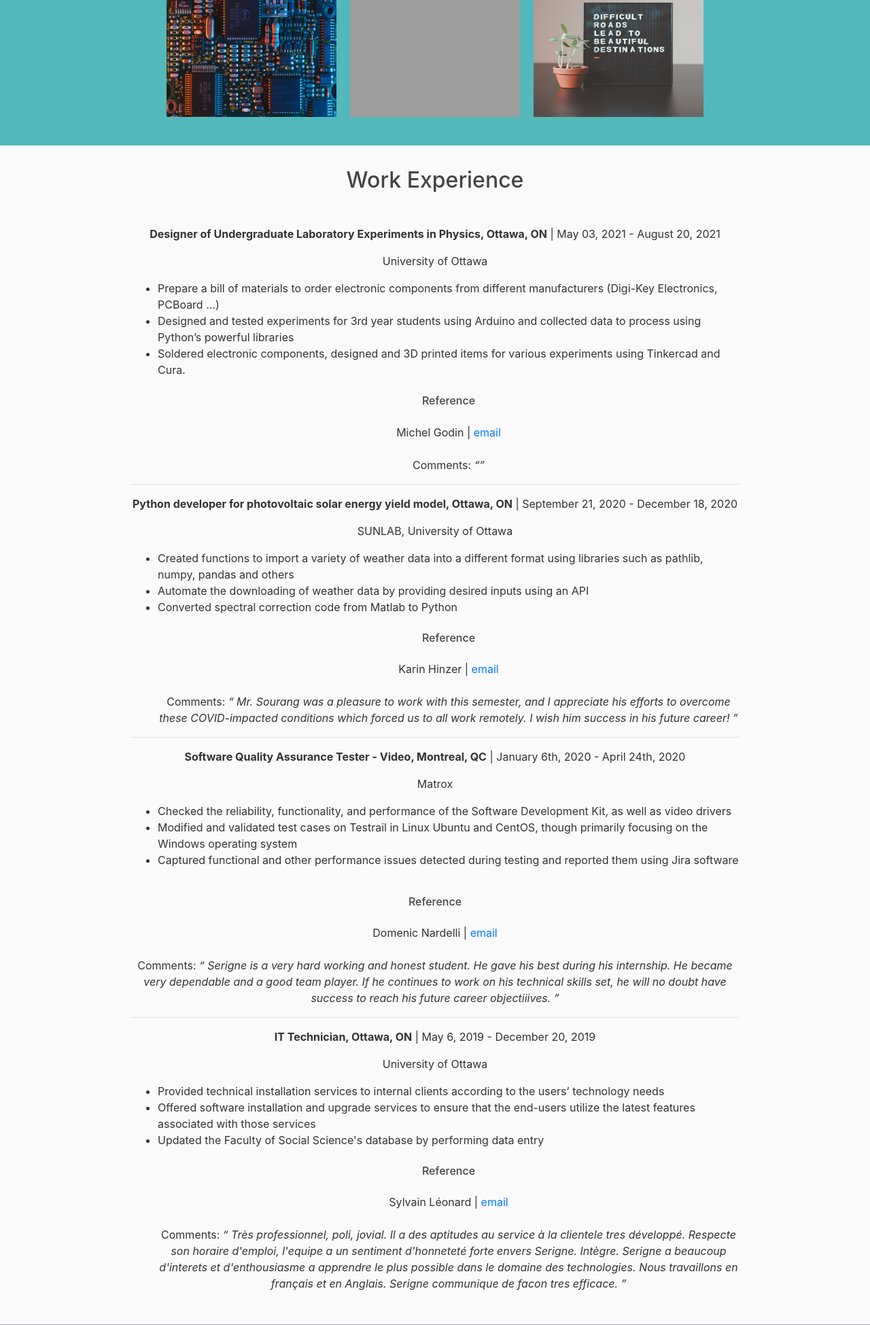
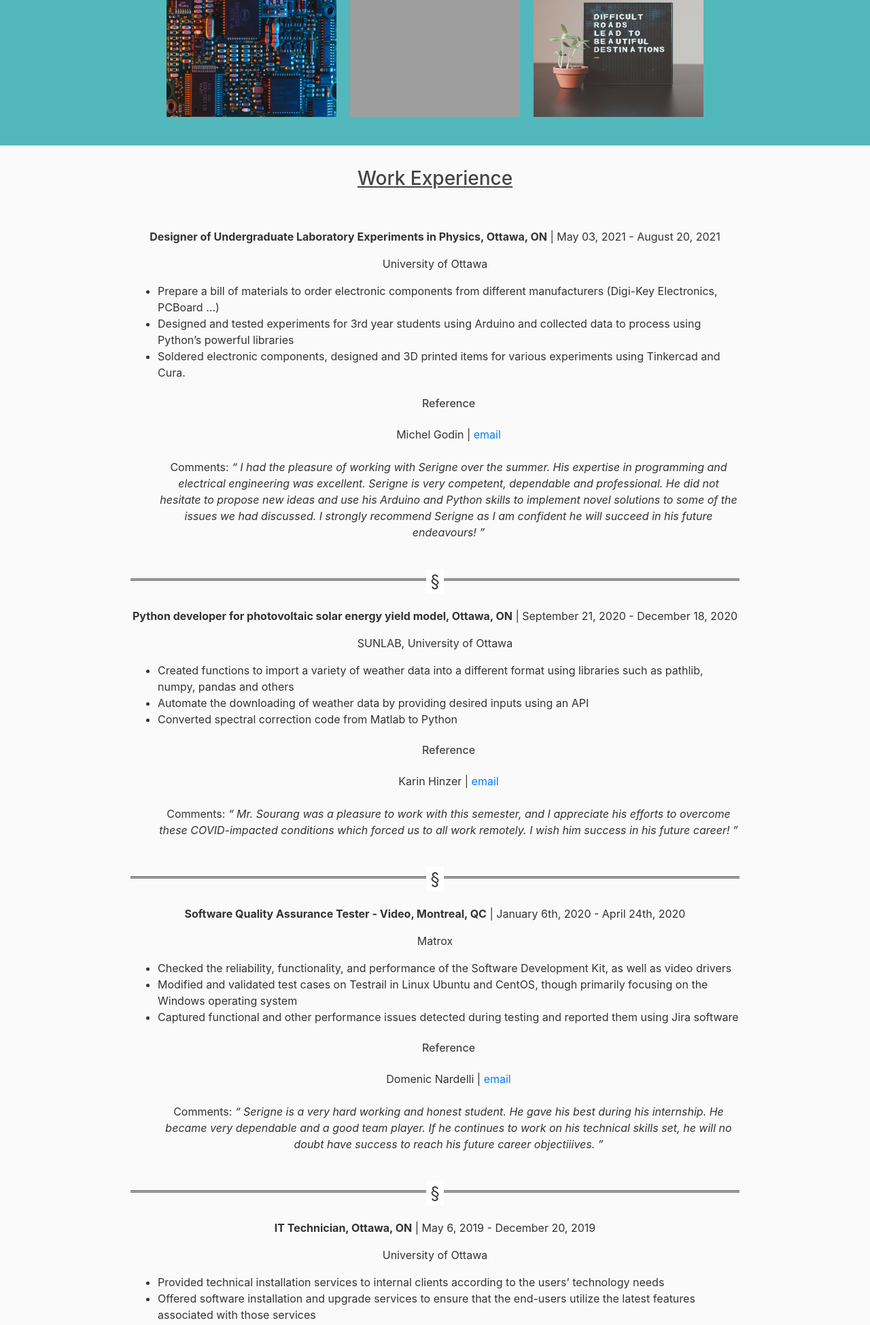
Before and after one commit to ssourang/flask_profile, a Flask app: page / in a window 1280 px wide. Shown: the part 433-2382 px from the top of the page at 68% size. Run offline with Flask 2, Linux system fonts and the light colour scheme; parts of the project's set-up code (start-up, migrations or seed data) failed here and were passed over; some libraries are stand-ins or nearby versions; grey boxes are pictures that could not be loaded.

Commit message:
Update home page.

```diff
--- a/static/style.css
+++ b/static/style.css
@@ -215,6 +215,15 @@ margin-top: 30px;
 text-align: left;
 }
 
+/*
+.project-section {
+    width: 100%;
+    margin-right: 40px;
+    margin-left: 5px;
+    margin-top: 30px;
+    text-align: left;
+    }
+     */
 
 .contact-section {
 margin: 0 auto;
@@ -259,10 +268,11 @@ background: #ffffff;
 border: 1px solid #dddddd;
 border-radius: 3px;
 margin-bottom: 20px;
-padding: 50px 50px;
+margin-top: 20px;
+padding: 20px 20px;
 text-align: justify;
-margin-right: 80px;
-margin-left: 80px;
+margin-right: 20px;
+margin-left: 20px;
 line-height: 2;
 }
 
@@ -284,6 +294,28 @@ pre {
 
 .ref-comments-list {
     list-style-type: none;
+}
+
+h3{
+   text-decoration: underline;
+}
+
+hr {
+    overflow: visible; /* For IE */
+    padding: 0;
+    border: none;
+    border-top: medium double #333;
+    color: #333;
+    text-align: center;
+}
+hr:after {
+    content: "§";
+    display: inline-block;
+    position: relative;
+    top: -0.7em;
+    font-size: 1.5em;
+    padding: 0 0.25em;
+    background: white;
 }
 
 /* ---------------------- Markdown Code Syntax Highlighting -----------------------*/
--- a/templates/home.html
+++ b/templates/home.html
@@ -19,7 +19,7 @@
 
 <div class="work-experience-section wrapper">
 
-    <h2>Work Experience</h2><br><br>
+    <h3>Work Experience</h3><br><br>
     <p><strong>Designer of Undergraduate Laboratory Experiments in Physics, Ottawa, ON</strong> | May 03, 2021 - August
         20, 2021 </p>
     <p>University of Ottawa</p>
@@ -42,14 +42,20 @@
                 Michel Godin | <a href="mailto:michel.godin@uottawa.ca">email</a>
             </div><br>
             <div class="tasks centered-items">
-                Comments: <em><q></q></em>
+                Comments:
+                <em><q>
+                    I had the pleasure of working with Serigne over the summer.
+                    His expertise in programming and electrical engineering was excellent. Serigne is very
+                    competent, dependable and professional. He did not hesitate to propose new ideas and use his
+                    Arduino and Python skills to implement novel solutions to some of the issues we had discussed. I
+                    strongly recommend Serigne as I am confident he will succeed in his future endeavours!
+                </q></em>
             </div>
         </ul>
-    </div>
-    <hr>
+    </div><br>
+    <hr><br>
     <p><strong>Python developer for photovoltaic solar energy yield model, Ottawa, ON</strong> | September 21, 2020 -
-        December
-        18, 2020
+        December 18, 2020
     </p>
     <p>SUNLAB, University of Ottawa</p>
     <div>
@@ -79,8 +85,8 @@
                     </q></em>
             </div>
         </ul>
-    </div>
-    <hr>
+    </div><br>
+    <hr><br>
     <p><strong>Software Quality Assurance Tester - Video, Montreal, QC</strong> | January 6th, 2020 - April 24th,
         2020 </p>
     <p>Matrox</p>
@@ -97,8 +103,7 @@
             <li>
                 Captured functional and other performance issues detected during testing and
                 reported them using Jira software
-            </li>
-        </ul><br>
+            </li><br>
             <h6 class="tasks centered-items">Reference</h6><br>
             <div class="ref-comments-list tasks centered-items">
                 Domenic Nardelli | <a href="mailto:Domenic.Nardelli@matrox.com">email</a>
@@ -112,8 +117,9 @@
                         he will no doubt have success to reach his future career objectiiives.
                     </q></em>
             </div>
-    </div>
-    <hr>
+        </ul>
+    </div><br>
+    <hr><br>
     <p><strong>IT Technician, Ottawa, ON</strong> | May 6, 2019 - December 20, 2019 </p>
     <p>University of Ottawa</p>
     <div>
```
Also changed, not shown: blog/2021-08-17_1-Linux-Bash-Getting-Started.md (+6 -6 lines). Lines whose indentation alone changed are shown as unchanged.
